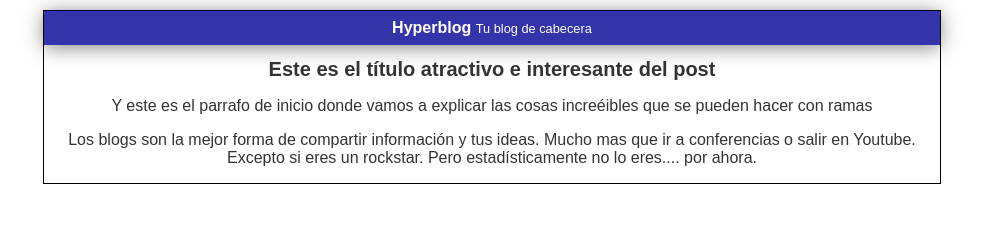
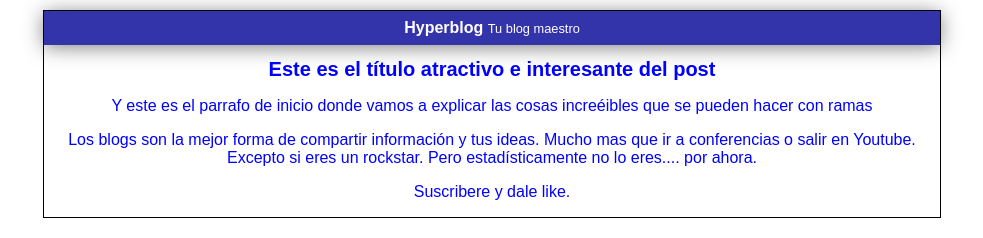
Before and after one commit to icodecauseiloveit/training-git, a plain HTML site: page GIT_TRAINING-PROJ/index.html in a window 1280 px wide. Shown: the whole page, without its empty margins (148-1131 px from the left). Drawn offline with Linux system fonts and the light colour scheme.

```diff
--- a/GIT_TRAINING-PROJ/css/estilos.css
+++ b/GIT_TRAINING-PROJ/css/estilos.css
@@ -1,5 +1,5 @@
 body {
-  color: #333;
+  color: blue;
   text-align: center;
   font-family: Arial;
   font-size: 16px;
--- a/GIT_TRAINING-PROJ/index.html
+++ b/GIT_TRAINING-PROJ/index.html
@@ -9,7 +9,7 @@
     <div class="container">
         <div class="cabecera">
             Hyperblog
-            <span class="tagline">Tu blog de cabecera</span>
+            <span class="tagline">Tu blog maestro</span>
         </div>
         <div class="post">
             <h1>Este es el título atractivo e interesante del post</h1>
@@ -17,6 +17,7 @@
             </p>
             <p>Los blogs son la mejor forma de compartir información y tus ideas. Mucho mas que ir a conferencias o
             salir en Youtube. Excepto si eres un rockstar. Pero estadísticamente no lo eres.... por ahora.</p>
+            <p>Suscribere y dale like.</p>
         </div>
     </div>
 </body>
```
